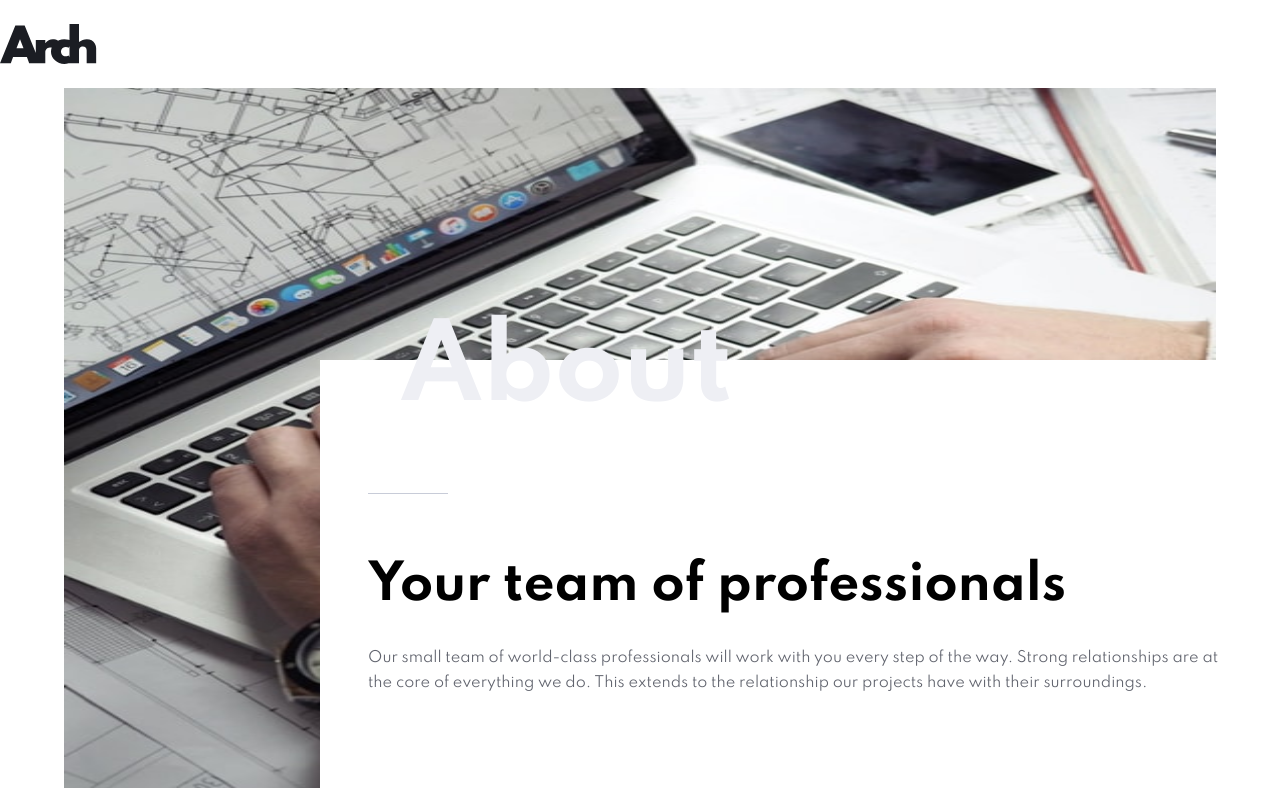
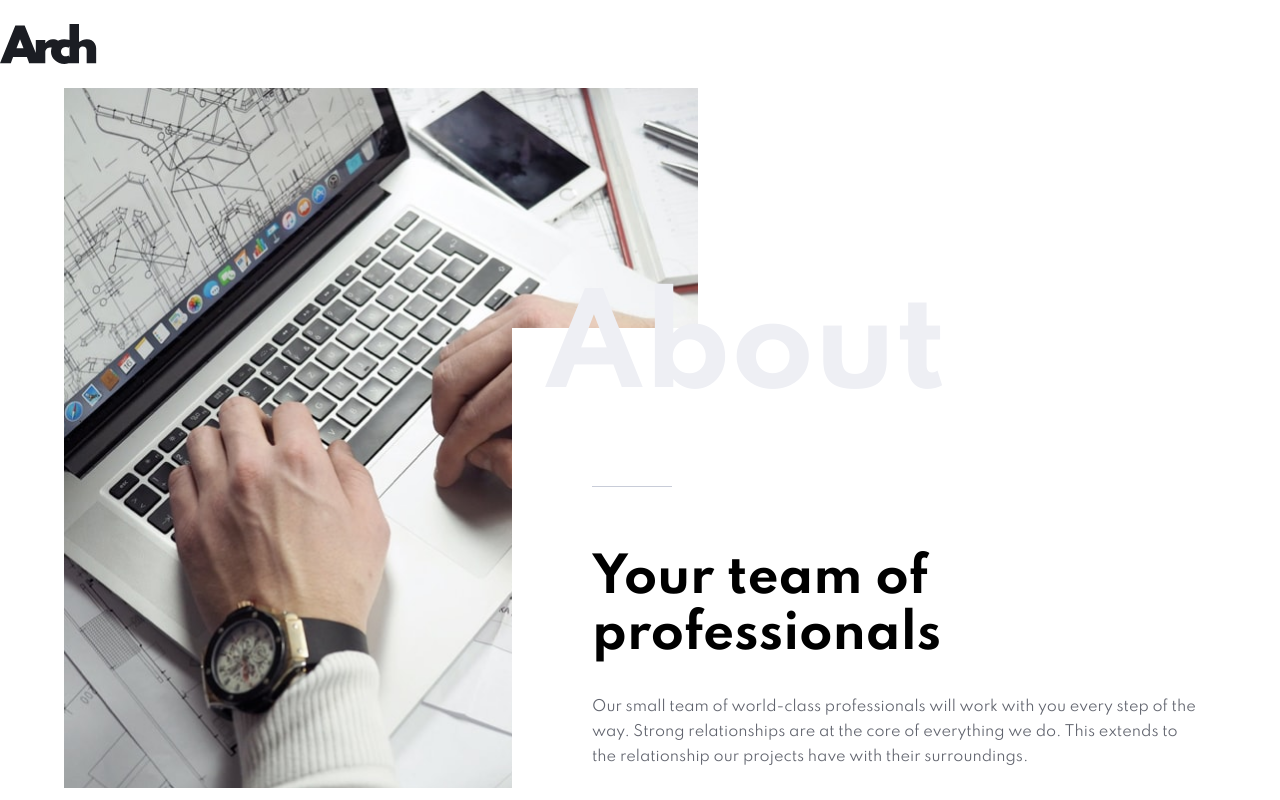
Before and after one commit to toriola998/Arch-studio, a Vue app: page /about-us in a window 1280 px wide. Shown: the top 800 px of the page. Built offline with nearby package versions, Linux system fonts and the light colour scheme.

Commit message:
added media query (laptop) to details.vue

```diff
--- a/src/components/Details.vue
+++ b/src/components/Details.vue
@@ -120,4 +120,31 @@ export default {
             font-size: 6.2rem;
         }
     }
+
+    @media screen and (min-width: 1000px) {
+        .details-desktop  {
+            display: block;
+            width: 55%;
+            height: 700px;
+            object-fit: cover;
+        }
+
+        .details-mobile,
+        .details-tablet  {
+            display: none;
+        }
+
+        .page-details {
+            padding: 0 5rem;
+            top: 15rem;
+            height: 29rem;
+            width: 60%;
+            right: 0;
+        }
+
+        .large-heading {
+            left: -3rem;
+            font-size: 7.5rem;
+        }
+    }
 </style>
```
